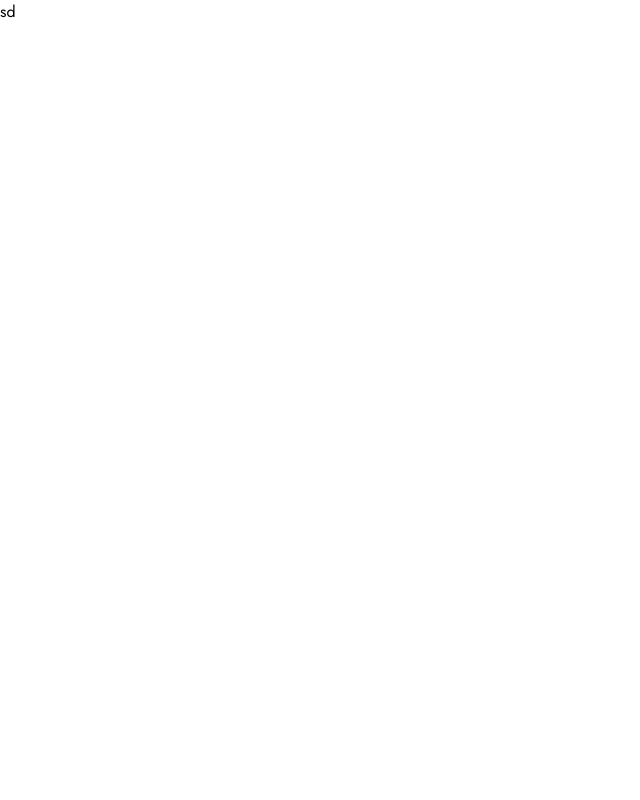
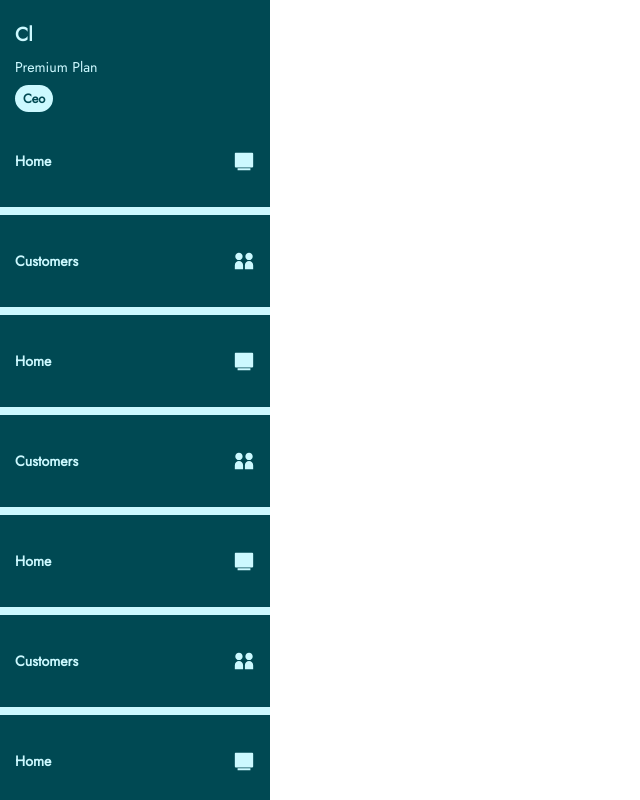
Before and after one commit to cloortt/web.cloortt.com, a Vue app: page / in a window 1280 px wide. Shown: the whole page, without its empty margins (0-640 px from the left). Built offline with nearby package versions, Linux system fonts and the light colour scheme.

Commit message:
Imported and added Sidebar Component to App.vue

```diff
--- a/src/App.vue
+++ b/src/App.vue
@@ -1,9 +1,9 @@
 <script setup>
-  // import Sidebar from './components/Sidebar.vue';
+  import Sidebar from './components/Sidebar.vue';
   import { RouterView } from 'vue-router';
 </script>
 
 <template>
-    <!-- <Sidebar/> -->
+    <Sidebar/>
      <RouterView/>
 </template>
```
